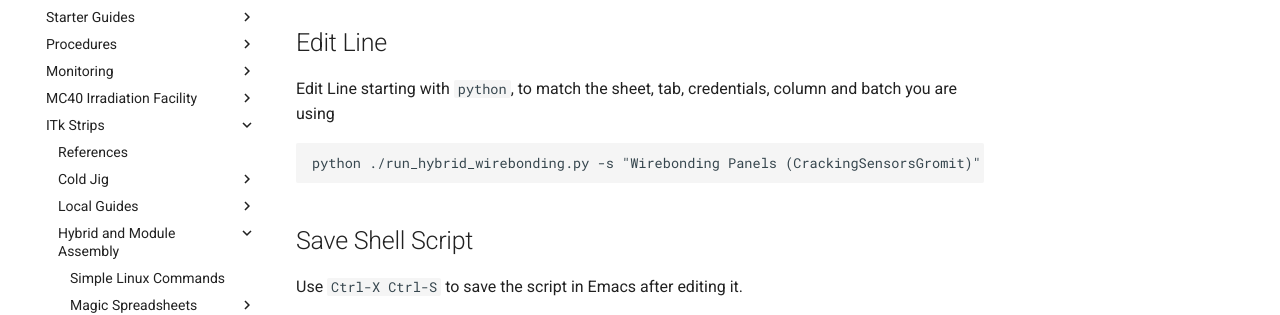
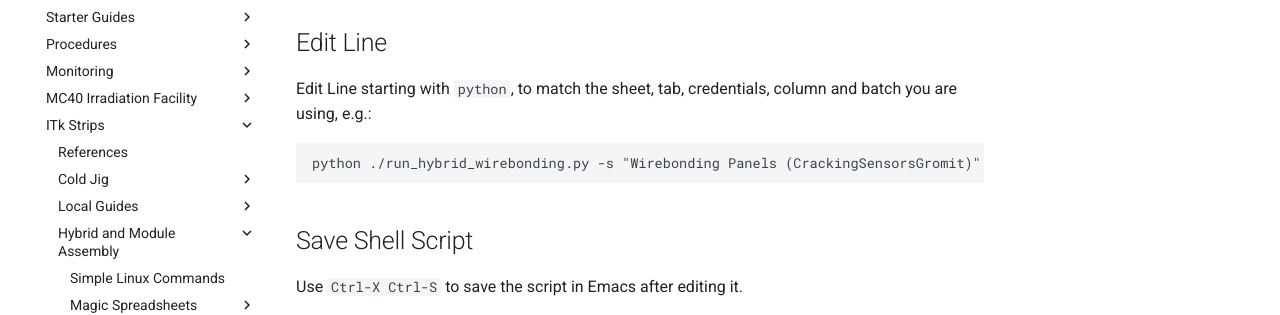
Before and after one commit to BILPAware/wiki, an MkDocs documentation site: the page built from docs/itkstrips/hybrid_and_module_building/cheatsheets/cs_magicspreadsheets_wirebonding.md, in a window 1280 px wide and 900 px high, scrolled down 508 px. Shown: the part 181-496 px from the top of the window. Built offline with MkDocs 1.6.1 and Material for MkDocs 9.7.7, drawn with Linux system fonts in a browser that asks for light colours.

````diff
--- a/docs/itkstrips/hybrid_and_module_building/cheatsheets/cs_magicspreadsheets_wirebonding.md
+++ b/docs/itkstrips/hybrid_and_module_building/cheatsheets/cs_magicspreadsheets_wirebonding.md
@@ -15,7 +15,7 @@ emacs run_wirebonding_hybrids_bhm.sh &
 ```
 
 ## Edit Line
-Edit Line starting with `python`, to match the sheet, tab, credentials, column and batch you are using
+Edit Line starting with `python`, to match the sheet, tab, credentials, column and batch you are using, e.g.:
 ```
 python ./run_hybrid_wirebonding.py -s "Wirebonding Panels (CrackingSensorsGromit)" -t "P18_Use4_X_P0" -c "/home/rb/Documents/ITk/ItKDB/cam_itk/credentials/credentials.yml"
 ```
````
Also changed, not shown: docs/itkstrips/hybrid_and_module_building/cheatsheets/cs_magicspreadsheets_assembly.md (+1 -1 lines).
